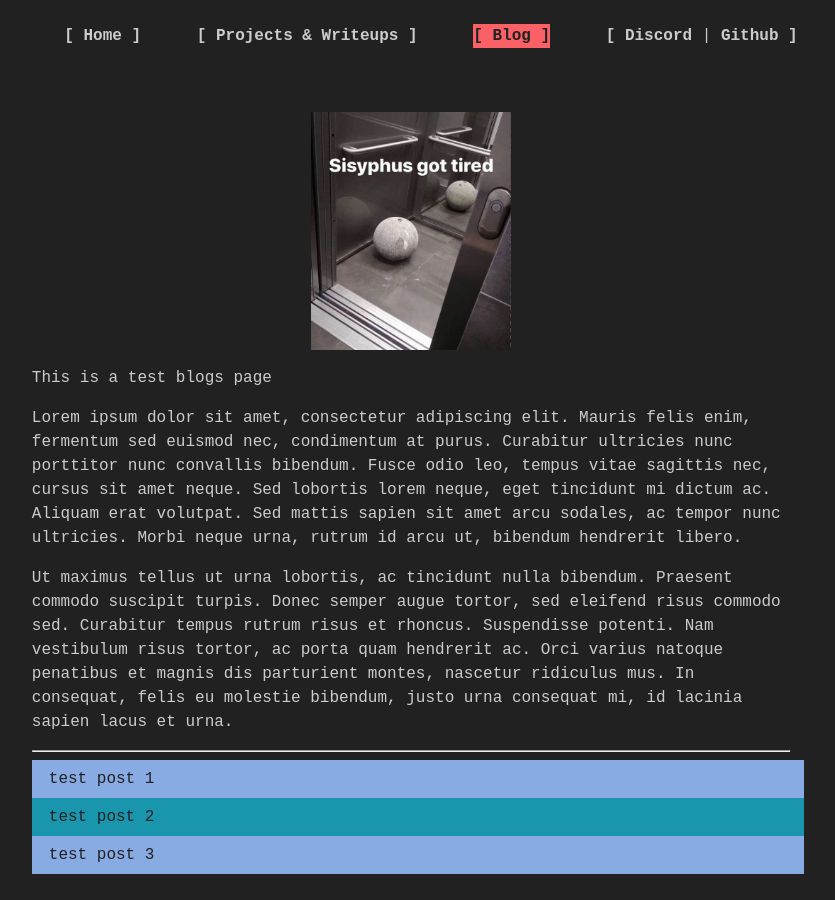
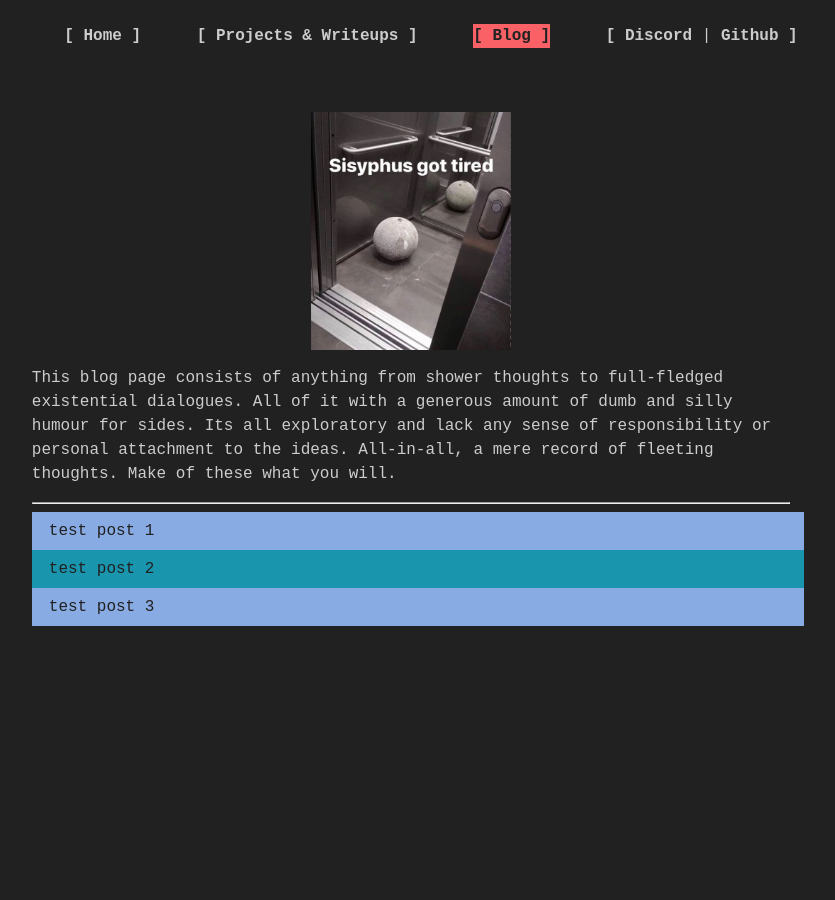
Before and after one commit to shazaq03/portfolio, a Jekyll site: the page built from blog.md, in a window 1280 px wide. Shown: the whole page, without its empty margins (229-1064 px from the left). Built offline with Jekyll 4.4.1, drawn with Linux system fonts in a browser that asks for light colours.

Commit message:
add(blog page content)

```diff
--- a/blog.md
+++ b/blog.md
@@ -2,11 +2,7 @@
 title: Blog
 layout: blog-layout
 ---
-This is a test blogs page
-
-Lorem ipsum dolor sit amet, consectetur adipiscing elit. Mauris felis enim, fermentum sed euismod nec, condimentum at purus. Curabitur ultricies nunc porttitor nunc convallis bibendum. Fusce odio leo, tempus vitae sagittis nec, cursus sit amet neque. Sed lobortis lorem neque, eget tincidunt mi dictum ac. Aliquam erat volutpat. Sed mattis sapien sit amet arcu sodales, ac tempor nunc ultricies. Morbi neque urna, rutrum id arcu ut, bibendum hendrerit libero.
-
-Ut maximus tellus ut urna lobortis, ac tincidunt nulla bibendum. Praesent commodo suscipit turpis. Donec semper augue tortor, sed eleifend risus commodo sed. Curabitur tempus rutrum risus et rhoncus. Suspendisse potenti. Nam vestibulum risus tortor, ac porta quam hendrerit ac. Orci varius natoque penatibus et magnis dis parturient montes, nascetur ridiculus mus. In consequat, felis eu molestie bibendum, justo urna consequat mi, id lacinia sapien lacus et urna.
+This blog page consists of anything from shower thoughts to full-fledged existential dialogues. All of it with a generous amount of dumb and silly humour for sides. Its all exploratory and lack any sense of responsibility or personal attachment to the ideas. All-in-all, a mere record of fleeting thoughts. Make of these what you will.
 
 ---
 
```
